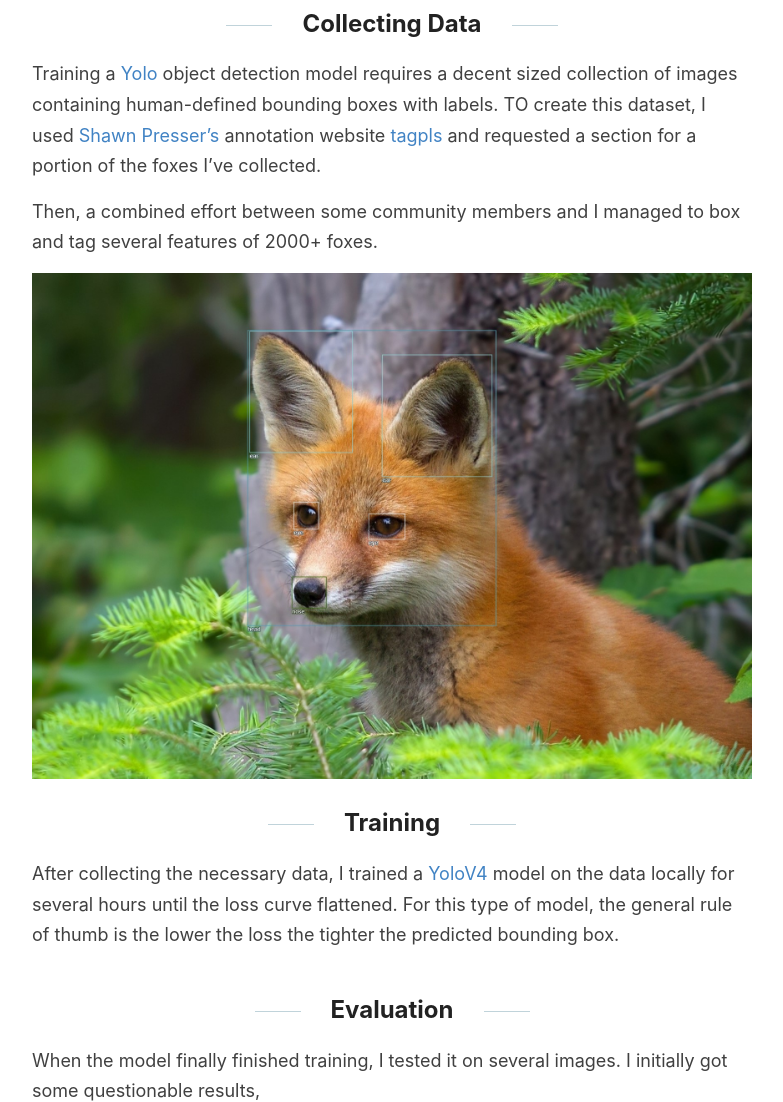
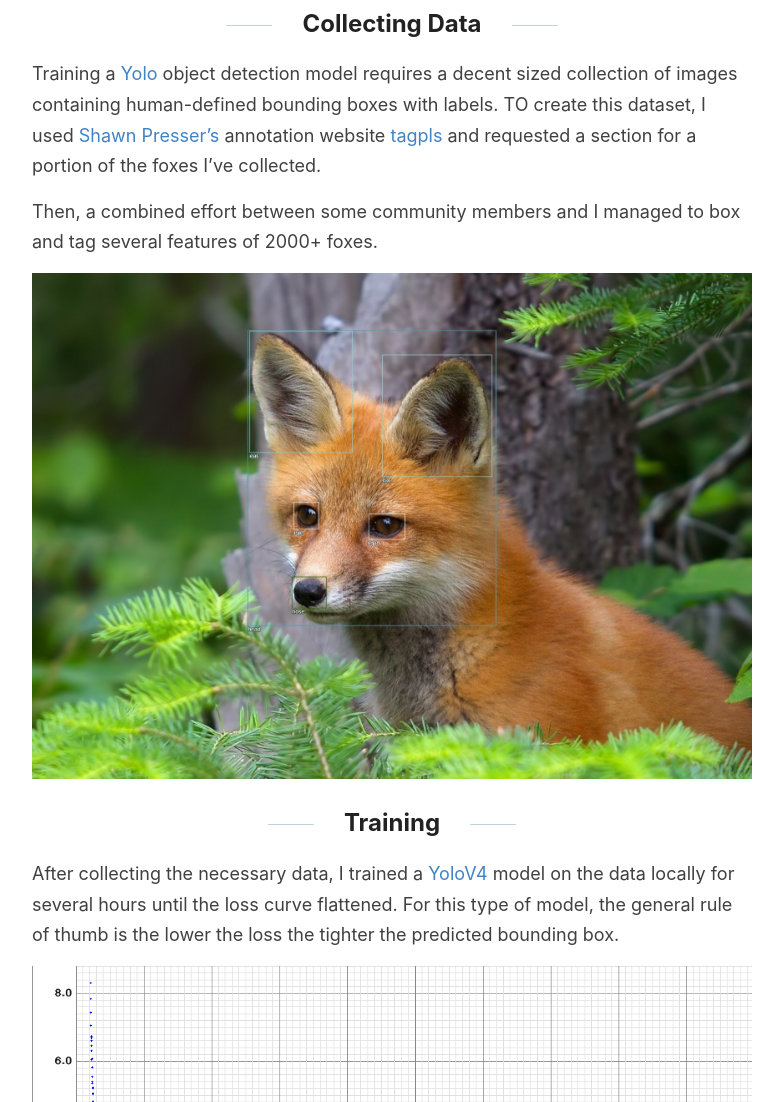
Before and after one commit to Kettukaa/Kettukaa.github.io, a Jekyll site: the page built from _posts/2020-12-25-fox-detection.md, in a window 1280 px wide. Shown: the part 777-1879 px from the top of the page, without its empty margins (248-1031 px from the left). Built offline with Jekyll 4.4.1, drawn with Linux system fonts in a browser that asks for light colours; grey boxes are pictures that could not be loaded.

Commit message:
fox detection - edit 3

```diff
--- a/_posts/2020-12-25-fox-detection.md
+++ b/_posts/2020-12-25-fox-detection.md
@@ -21,7 +21,7 @@ Then, a combined effort between some community members and I managed to box and
 
 After collecting the necessary data, I trained a [YoloV4](https://arxiv.org/pdf/2004.10934.pdf) model on the data locally for several hours until the loss curve flattened. For this type of model, the general rule of thumb is the lower the loss the tighter the predicted bounding box.
 
-![](../images/yolo/YoloTrainingLoss.png)
+![](../images/foxes/yolo/YoloTrainingLoss.png)
 
 ## Evaluation
 
```
